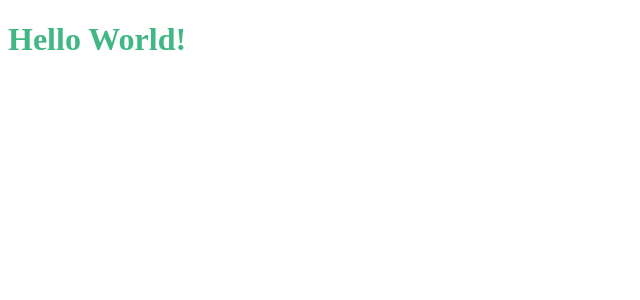
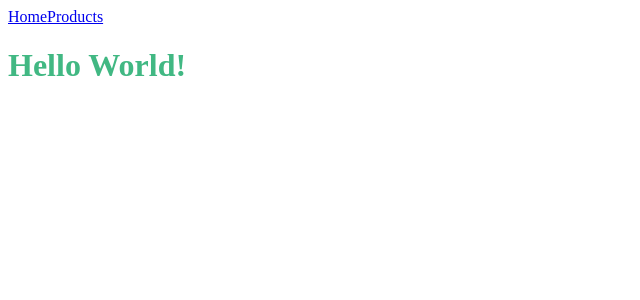
Before and after one commit to YuraKolesnikov/se-app-electron, a Vue app: page / in a window 1280 px wide. Shown: the top 300 px of the page, without its empty margins (0-640 px from the left). Built offline with nearby package versions, Linux system fonts and the light colour scheme.

Commit message:
Added basic routing

```diff
--- a/src/App.vue
+++ b/src/App.vue
@@ -1,5 +1,13 @@
 <template>
   <div id="app">
-    <h1 class="header">Hello World!</h1>
+    <router-link tag="a" to="/"><a>Home</a></router-link>
+    <router-link tag="a" to="products"><a>Products</a></router-link>
+    <router-view></router-view>
   </div>
 </template>
+<script>
+import Vue from 'vue'
+export default {
+
+}
+</script>
--- a/src/main.ts
+++ b/src/main.ts
@@ -1,7 +1,10 @@
 import Vue from 'vue'
 import '@/assets/scss/main.scss'
 import App from './App.vue'
+import router from './router'
+
 
 new Vue({
+  router,
   render: (h) => h(App)
 }).$mount('#app')
--- /dev/null
+++ b/src/router.js
@@ -0,0 +1,24 @@
+import Vue from 'vue'
+import Router from 'vue-router'
+import App from './App.vue'
+import Home from './views/Home.vue'
+import Products from './views/Products.vue'
+
+Vue.use(Router)
+export default new Router({
+  /* TODO: Read about router modes */
+  mode: 'history',
+  base: process.env.BASE_URL,
+  routes: [
+    {
+      path: '/',
+      name: 'home',
+      component: Home
+    },
+    {
+      path: '/products',
+      name: 'products',
+      component: Products
+    },
+  ],
+})
--- /dev/null
+++ b/src/views/Home.vue
@@ -0,0 +1,14 @@
+<template>
+  <div class="home">
+    <h1 class="header" @click="alertHome">Hello World!</h1>
+  </div>
+</template>
+<script lang="ts">
+import { Vue, Component } from 'vue-property-decorator'
+@Component
+export default class Home extends Vue {
+  alertHome() {
+    alert('Home!')
+  }
+}
+</script>
--- /dev/null
+++ b/src/views/Products.vue
@@ -0,0 +1,14 @@
+<template>
+  <div class="home">
+    <h1 class="header" @click="alertProducts">Products</h1>
+  </div>
+</template>
+<script lang="ts">
+import { Vue, Component } from 'vue-property-decorator'
+@Component
+export default class Products extends Vue {
+  alertProducts() {
+    alert('Products!')
+  }
+}
+</script>
--- a/vue.config.js
+++ b/vue.config.js
@@ -17,28 +17,19 @@ module.exports = {
       builderOptions: {
         productName: 'Hve Notes',
         win: {
-          icon: './public/app-icons/logo.ico',
-          // target: [
-          //   {
-          //     target: 'nsis',
-          //     arch: [
-          //       'ia32',
-          //       'x64',
-          //     ],
-          //   },
-          // ],
+          icon: './public/app-icons/logo.ico'
         },
         mac: {
           icon: './public/app-icons/logo-fang2.icns',
         },
         asar: false,
         nsis: {
-          oneClick: false, // 是否一键安装
-          allowElevation: true, // 允许请求提升。 如果为false，则用户必须使用提升的权限重新启动安装程序。
-          allowToChangeInstallationDirectory: true, // 允许修改安装目录
-          createDesktopShortcut: true, // 创建桌面图标
-          createStartMenuShortcut: true,// 创建开始菜单图标
-          shortcutName: 'Hve Notes', // 图标名称
+          oneClick: false,
+          allowElevation: true,
+          allowToChangeInstallationDirectory: true,
+          createDesktopShortcut: true,
+          createStartMenuShortcut: true,
+          shortcutName: 'Hve Notes',
         },
       },
     },
```
Also changed, not shown: .eslintrc.js.
